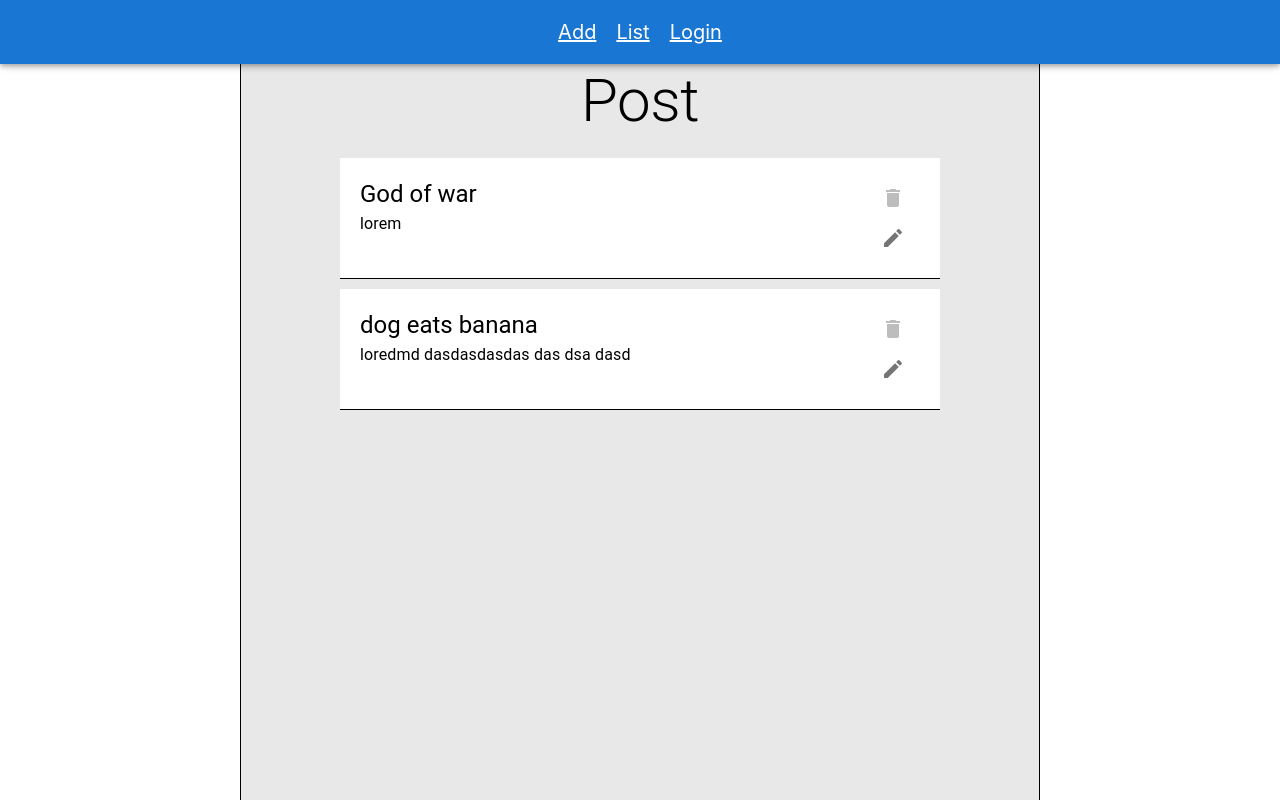
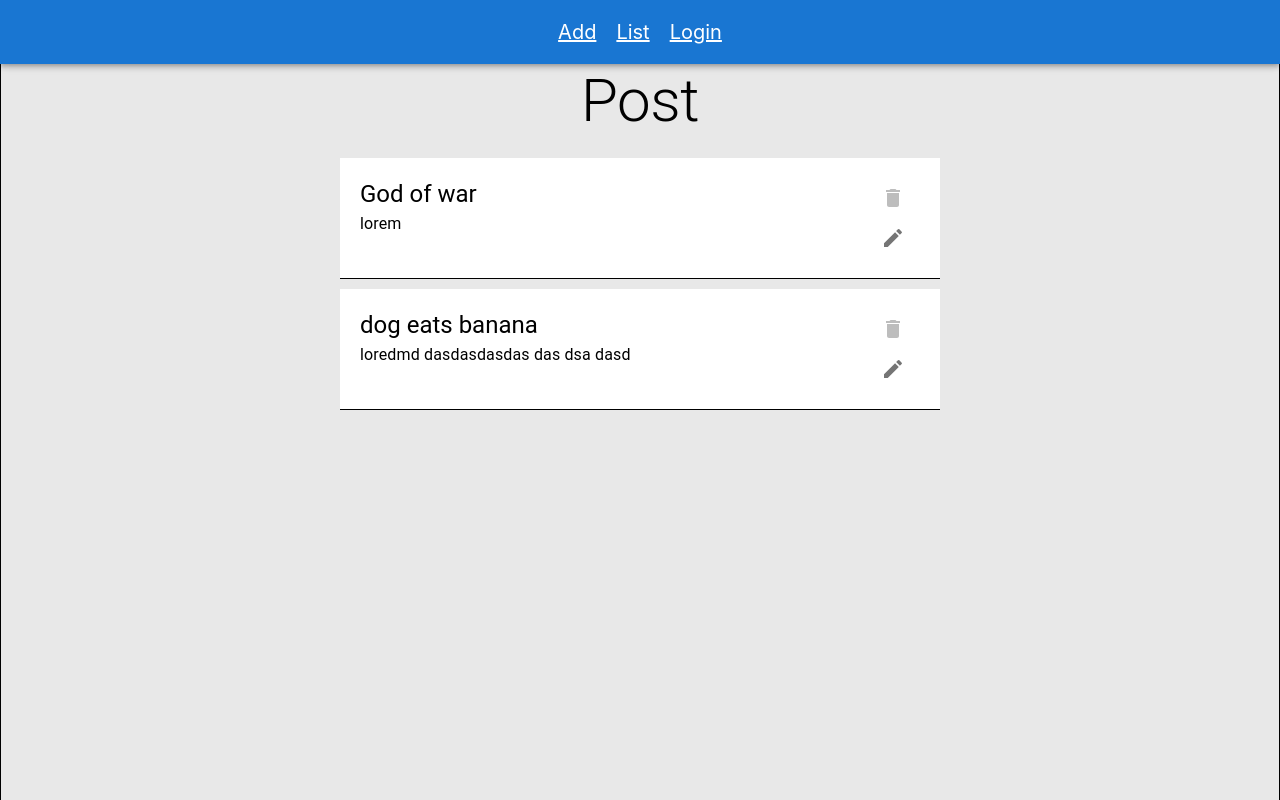
Before and after one commit to OlegDsalo/crud-task, a React (Create React App) app: page / in a window 1280 px wide. Shown: the top 800 px of the page. Built offline with nearby package versions, Linux system fonts and the light colour scheme.

Commit message:
add adaptive

```diff
--- a/src/components/list-item/list-item.jsx
+++ b/src/components/list-item/list-item.jsx
@@ -23,7 +23,8 @@ const ListItem = ({post}) => {
 
 
   return (
-    <Grid container className='list-item' sx={ {
+    <Grid container className='list-item' xs={12}
+          sx={ {
       margin: '10px auto',
       width: 600,
       maxHeight: 300,
--- a/src/pages/list-page/list-page.css
+++ b/src/pages/list-page/list-page.css
@@ -1,7 +1,7 @@
 .list-page {
     margin: 0 auto;
     width: 800px;
-    height: 1000px;
+    height: 965px;
     padding-top: 64px;
     border: 1px solid black;
     background-color: #E8E8E8;
--- a/src/pages/list-page/list-page.jsx
+++ b/src/pages/list-page/list-page.jsx
@@ -2,16 +2,18 @@ import React from 'react';
 import { useSelector } from "react-redux";
 import ListItem from "../../components/list-item/list-item";
 import './list-page.css'
-import { Typography } from "@mui/material";
+import { Grid, Typography } from "@mui/material";
 
 const ListPage = () => {
   const posts = useSelector(state => state.post.posts);
 
   return (
-    <div className='list-page'>
-      <Typography variant="h2" align='center' gutterBottom component="div"> Post</Typography>
-      { posts.map(post => <ListItem post={ post } key={ post.id }/>) }
-    </div>
+    <Grid container className='list-page'>
+      <Grid item xs={12}>
+        <Typography variant="h2" align='center' gutterBottom component="div"> Post</Typography>
+        { posts.map(post => <ListItem post={ post } key={ post.id }/>) }
+      </Grid>
+    </Grid>
   );
 };
 
```
